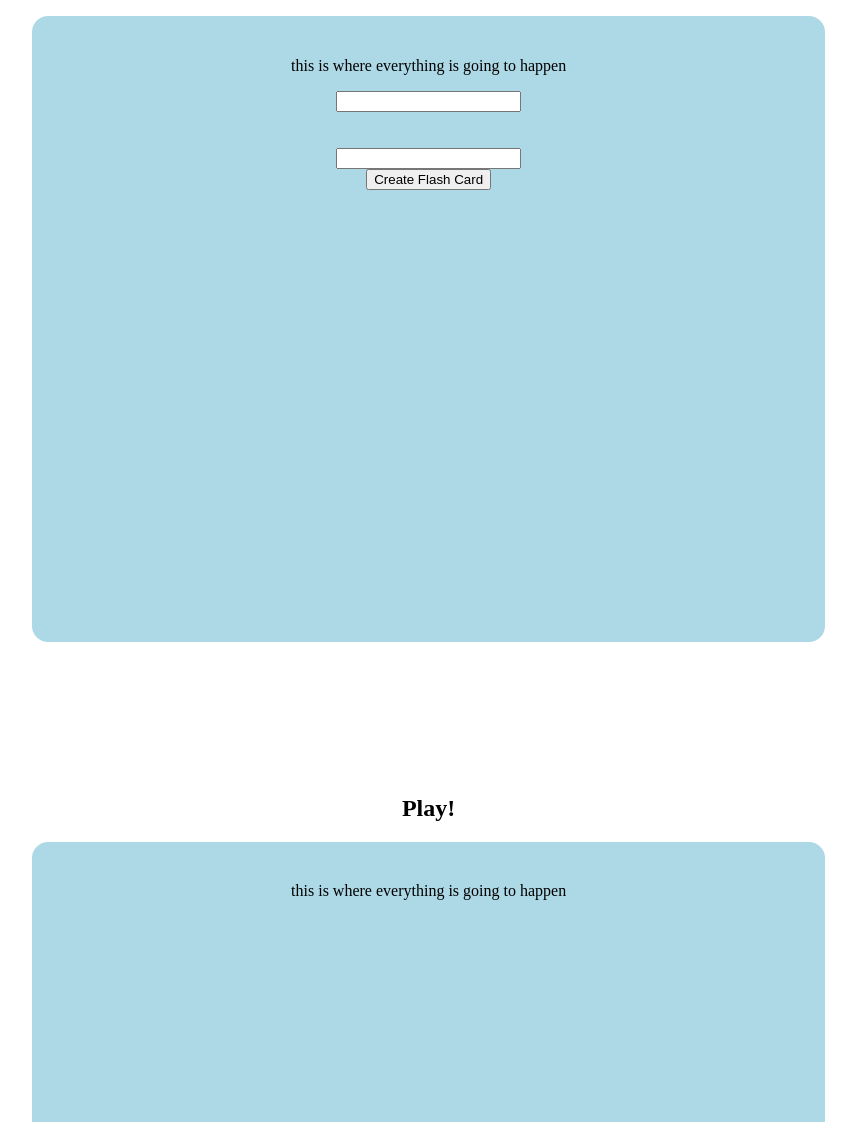
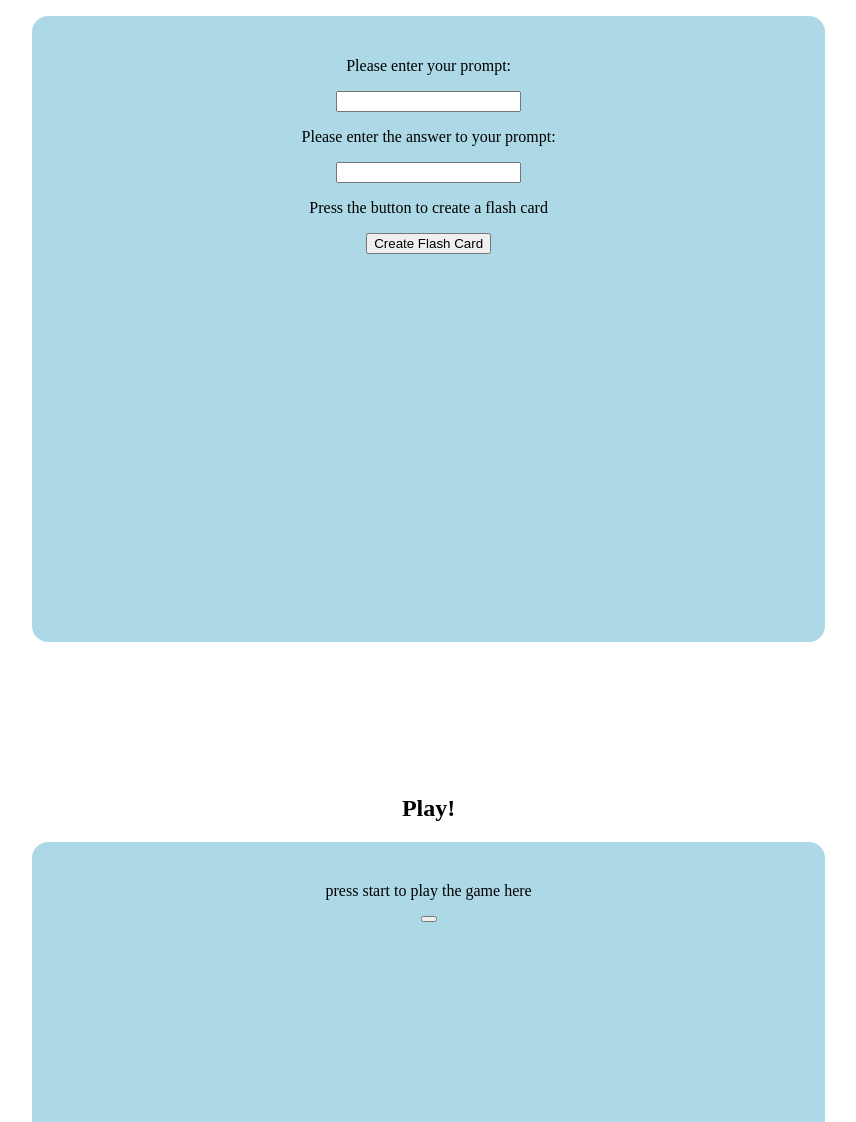
Before and after one commit to beasleyDOTcom/CYO-Flash-Cards, a plain HTML site: page index.html in a window 1280 px wide. Shown: the part 1820-2942 px from the top of the page, without its empty margins (224-1080 px from the left). Drawn offline with Linux system fonts and the light colour scheme.

Commit message:
Update index.html
added the .js file

```diff
--- a/index.html
+++ b/index.html
@@ -35,17 +35,19 @@
     <section id="create" class="section">
       <h1 class="sectionTitle">Create</h1>
       <div id="deckHouse">
-        <p id = "whatever">this is where everything is going to happen</p>
-       <input id="front"></input>
-       <br><br>
-       <input id="back"></input>
+        <p id = "whatever">Please enter your prompt:</p>
+       <input id="promptKey" required></input>
+      <p>Please enter the answer to your prompt:</p>
+       <input id="answerValue" required></input>
+    <p>Press the button to create a flash card</p>
     <button id="createButton" onclick="createCard()">Create Flash Card</button>
       </div>
       </section>
     <section id="play" class="section">
       <h1 class="sectionTitle">Play!</h1>
       <div id="deckHouse">
-        <p>this is where everything is going to happen</p>
+        <p>press start to play the game here</p>
+        <button id="startButton" onclick="startGame()">
       </div>
     </section>
     <section id="about" class="section">
@@ -60,5 +62,5 @@
       </ul>
       </div>
     </section>
-
+      <script src="cyo.js"></script>
 </body>
```
